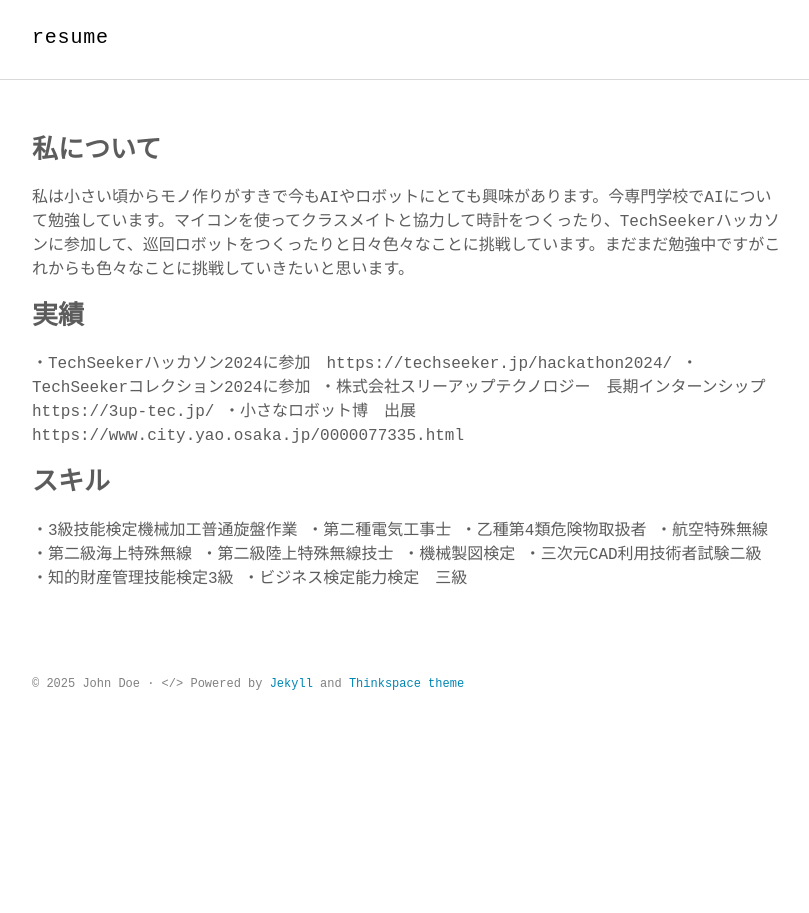
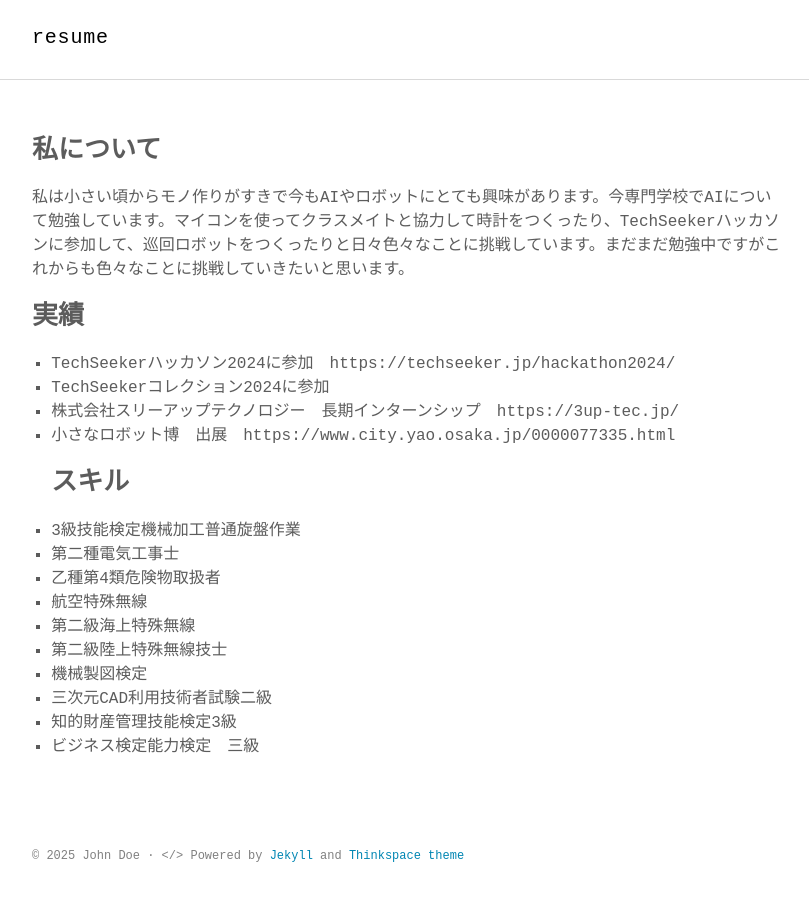
Before and after one commit to kairi1091/resume, a Jekyll site: the page built from index.md, in a window 1280 px wide. Shown: the whole page, without its empty margins (232-1041 px from the left). Built offline with Jekyll 4.4.1, drawn with Linux system fonts in a browser that asks for light colours; some web fonts are replaced.

Commit message:
箇条書き

```diff
--- a/index.md
+++ b/index.md
@@ -5,18 +5,18 @@ title: Portfolio
 ## 私について
 私は小さい頃からモノ作りがすきで今もAIやロボットにとても興味があります。今専門学校でAIについて勉強しています。マイコンを使ってクラスメイトと協力して時計をつくったり、TechSeekerハッカソンに参加して、巡回ロボットをつくったりと日々色々なことに挑戦しています。まだまだ勉強中ですがこれからも色々なことに挑戦していきたいと思います。
 ## 実績
-・TechSeekerハッカソン2024に参加　https://techseeker.jp/hackathon2024/
-・TechSeekerコレクション2024に参加
-・株式会社スリーアップテクノロジー　長期インターンシップ　https://3up-tec.jp/
-・小さなロボット博　出展　https://www.city.yao.osaka.jp/0000077335.html
+- TechSeekerハッカソン2024に参加　https://techseeker.jp/hackathon2024/
+- TechSeekerコレクション2024に参加
+- 株式会社スリーアップテクノロジー　長期インターンシップ　https://3up-tec.jp/
+- 小さなロボット博　出展　https://www.city.yao.osaka.jp/0000077335.html
 ## スキル
-・3級技能検定機械加工普通旋盤作業
-・第二種電気工事士
-・乙種第4類危険物取扱者
-・航空特殊無線
-・第二級海上特殊無線
-・第二級陸上特殊無線技士
-・機械製図検定
-・三次元CAD利用技術者試験二級
-・知的財産管理技能検定3級
-・ビジネス検定能力検定　三級
+- 3級技能検定機械加工普通旋盤作業
+- 第二種電気工事士
+- 乙種第4類危険物取扱者
+- 航空特殊無線
+- 第二級海上特殊無線
+- 第二級陸上特殊無線技士
+- 機械製図検定
+- 三次元CAD利用技術者試験二級
+- 知的財産管理技能検定3級
+- ビジネス検定能力検定　三級
```
